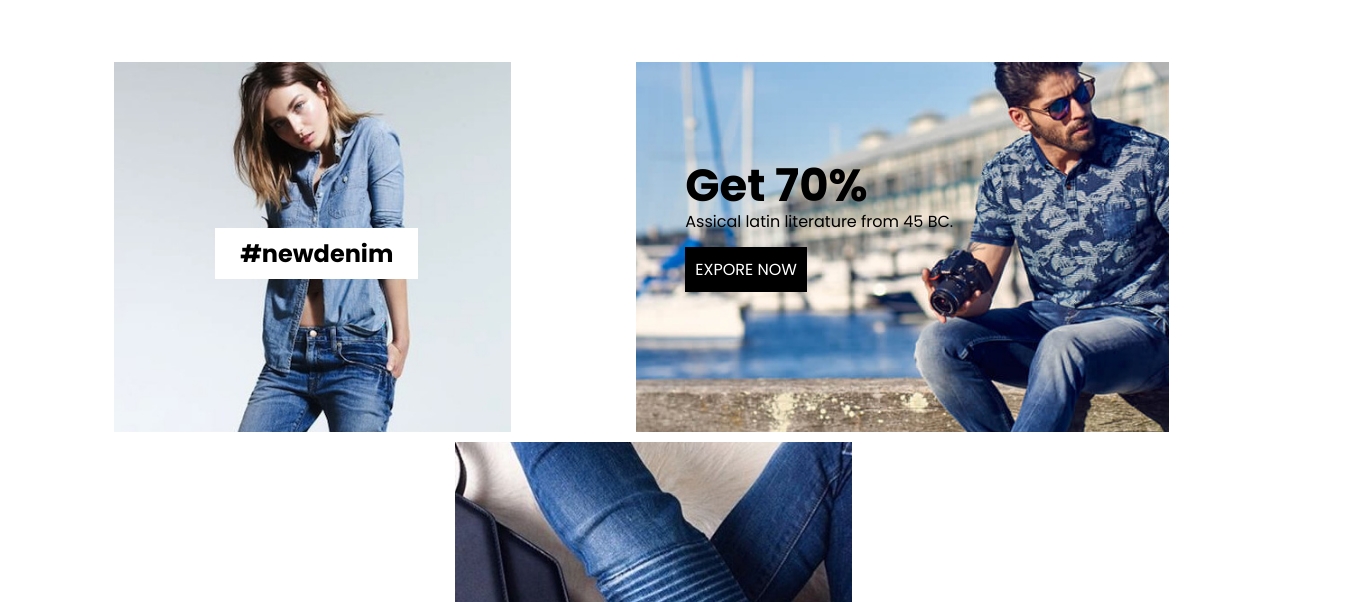
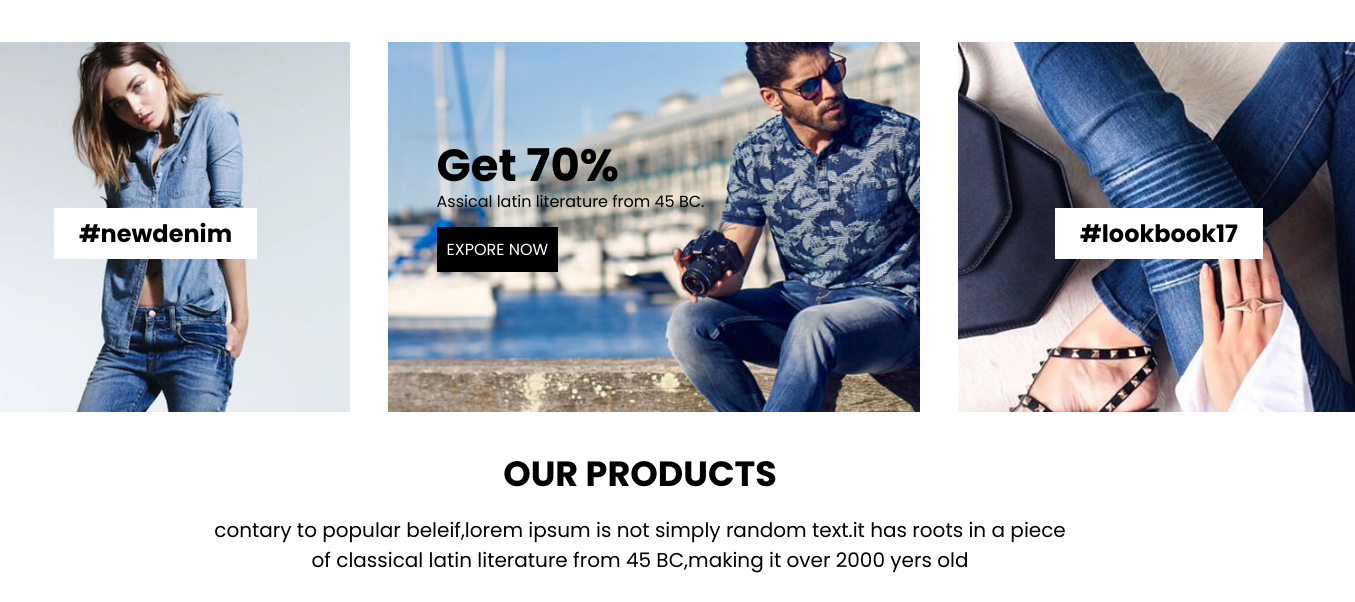
Before and after one commit to akashakash0703/homepage, a plain HTML site: page index.html in a window 1280 px wide. Shown: the part 671-1273 px from the top of the page, 1355 px wide, since content can reach past the window. Drawn offline with Linux system fonts and the light colour scheme.

Commit message:
second commit

```diff
--- a/style.css
+++ b/style.css
@@ -7,6 +7,7 @@ body {
   font-family: "Poppins", "sans-serif";
   margin: 0px;
   padding: 0px;
+  font-size: 16px;
 }
 .logo {
   /*max-width: fit-content;*/
@@ -52,7 +53,7 @@ li {
   position: absolute;
   left: 42%;
   top: 33%;
-  font-size: 25px;
+  font-size:25px;
 }
 .ban h2 {
   position: absolute;
@@ -84,10 +85,10 @@ li {
 }
 .container {
   display: flex;
-  flex-wrap: wrap;
-  justify-content: space-around;
+  justify-content: center;
+  gap:30px;
   width: 100%;
-  padding: 50px;
+  padding: 30px;
   margin-top: 10px;
 }
 #two,
@@ -155,10 +156,10 @@ li {
   display: flex;
   justify-content: center;
   flex-wrap: wrap;
-  width: 100vw;
+  width: 90vw;
   gap: 20px;
+  margin-left: 100px;
   margin-top: 30px;
-  margin-top: 20px;
 }
 .prodct img {
   width: 320px;
```
